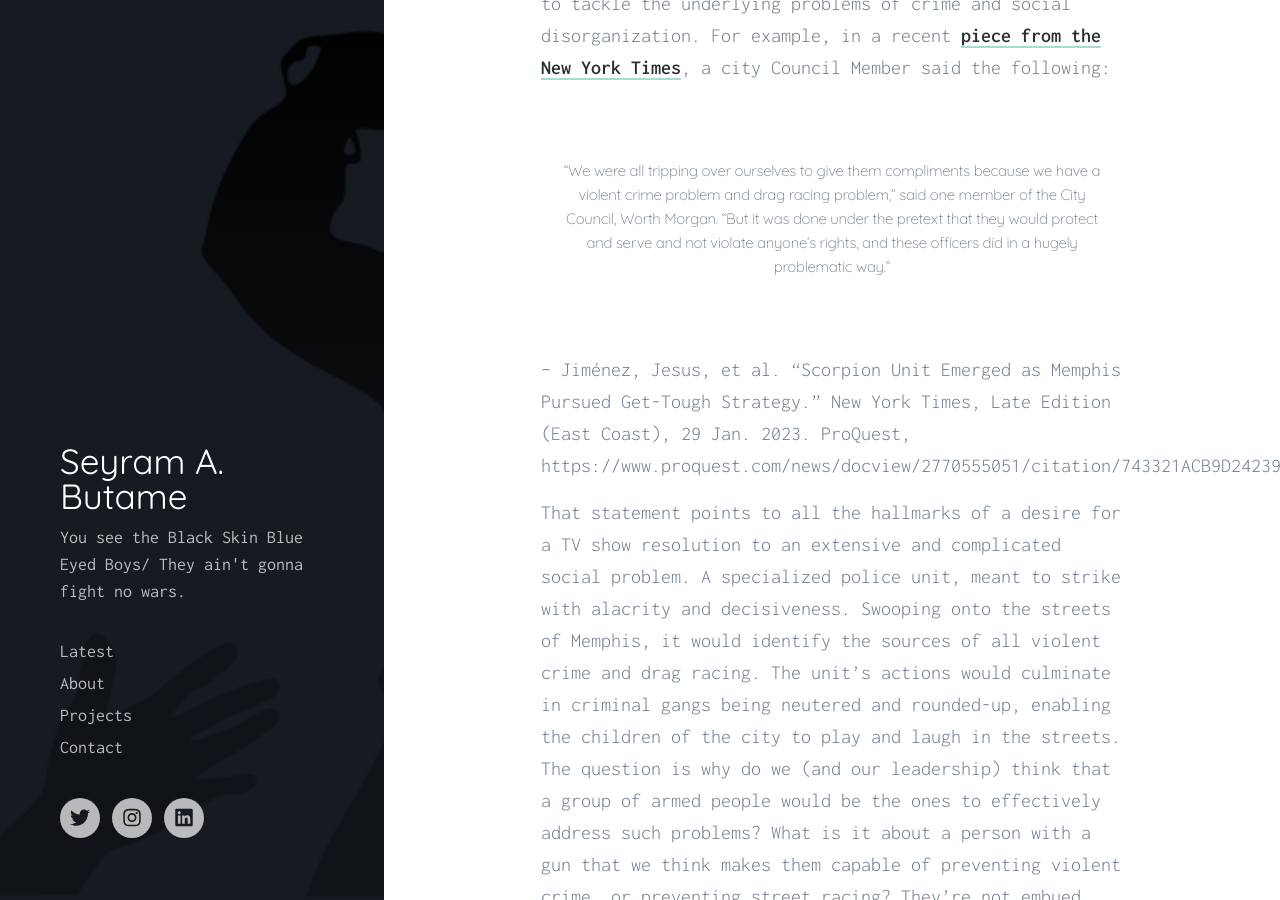
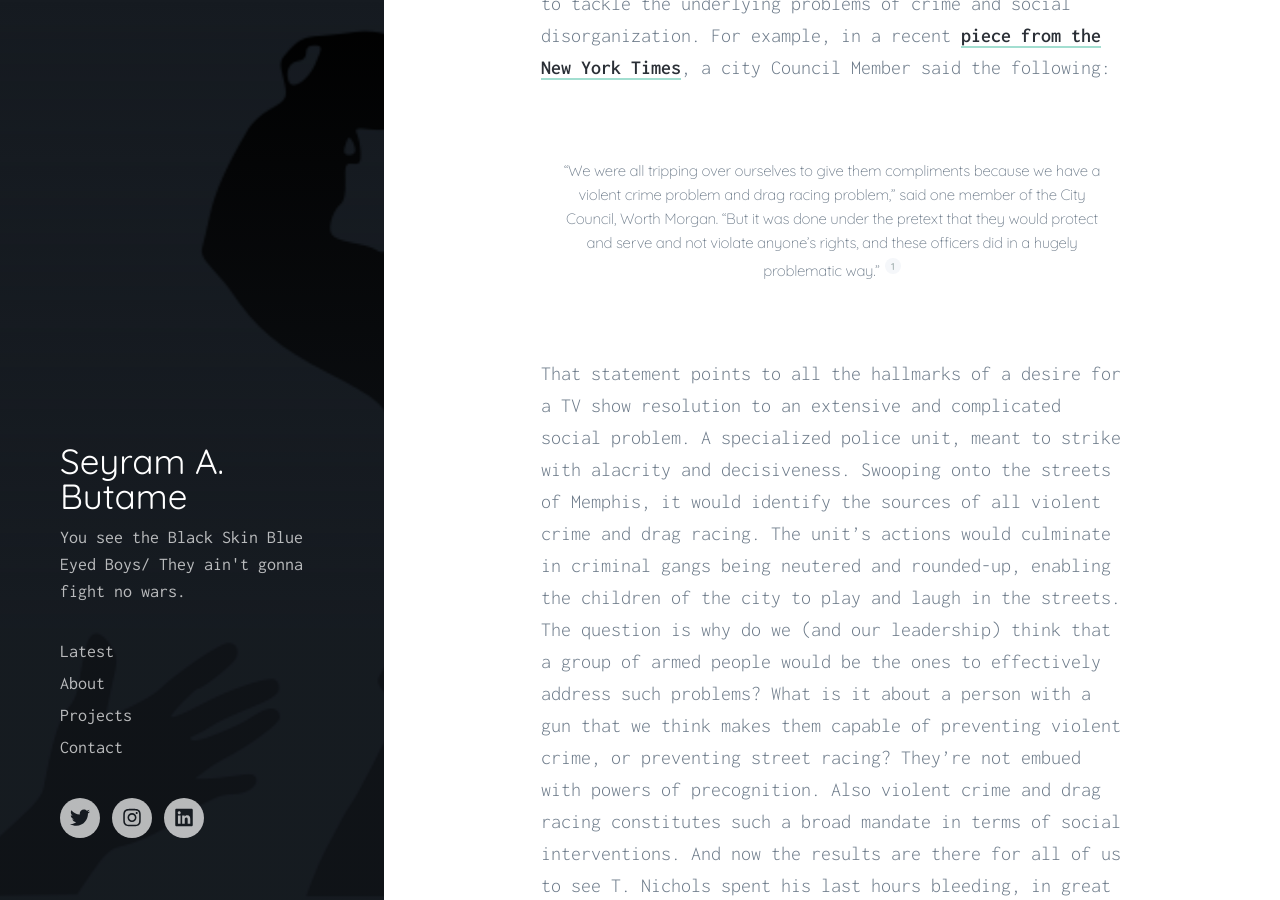
Before and after one commit to butames/blog.github.io, a Jekyll site: the page built from _posts/2023-01-31-Nicols.md, in a window 1280 px wide and 900 px high, scrolled down 5176 px. Built offline with Jekyll 4.4.1, drawn with Linux system fonts in a browser that asks for light colours; nearby versions of some CDN libraries; some of the changed text lies outside the part shown.

Commit message:
Made changes to the text.

```diff
--- a/_posts/2023-01-31-Nicols.md
+++ b/_posts/2023-01-31-Nicols.md
@@ -32,9 +32,7 @@ It is the sort of thing you hear about when gangs ambush a rival. How can an ins
 
 In writing about this recent case of police violence, the media are quick to mention that leadership in Memphis was in support of the SCORPION unit. But political leadership, like the broader culture that elects them, tends to give police a great deal of lee-way. And furthermore, they often lack the courage, and the political fortitude needed to tackle the underlying problems of crime and social disorganization. For example, in a recent [piece from the New York Times](https://www.proquest.com/news/docview/2770555051/citation/743321ACB9D24239PQ/1), a city Council Member said the following:
 
-> “We were all tripping over ourselves to give them compliments because we have a violent crime problem and drag racing problem,” said one member of the City Council, Worth Morgan. “But it was done under the pretext that they would protect and serve and not violate anyone’s rights, and these officers did in a hugely problematic way.”
-
--- Jiménez, Jesus, et al. “Scorpion Unit Emerged as Memphis Pursued Get-Tough Strategy.” New York Times, Late Edition (East Coast), 29 Jan. 2023. ProQuest, https://www.proquest.com/news/docview/2770555051/citation/743321ACB9D24239PQ/1.
+> “We were all tripping over ourselves to give them compliments because we have a violent crime problem and drag racing problem,” said one member of the City Council, Worth Morgan. “But it was done under the pretext that they would protect and serve and not violate anyone’s rights, and these officers did in a hugely problematic way.”[^1]
 
 
 That statement points to all the hallmarks of a desire for a TV show resolution to an extensive and complicated social problem. A specialized police unit, meant to strike with alacrity and decisiveness. Swooping onto the streets of Memphis, it would identify the sources of all violent crime and drag racing. The unit's actions would  culminate  in criminal gangs being neutered and rounded-up, enabling the children of the city to play and laugh in the streets. The question is why do we (and our leadership) think that a group of armed people would be the ones to effectively address such problems? What is it about a person with a gun that we think makes them capable of preventing violent crime, or preventing street racing? They're not embued with powers of precognition. Also violent crime and drag racing constitutes such a broad mandate in terms of social interventions. And now the results are there for all of us to  see T. Nichols spent his last hours bleeding, in great pain and strife. All for what? Because he drove erratically, and didn’t immediately snap to, when they was screamed at him?
```
Also changed, not shown: other parts of _posts/2023-01-31-Nicols.md (+2 -0 lines), 1 other file.
